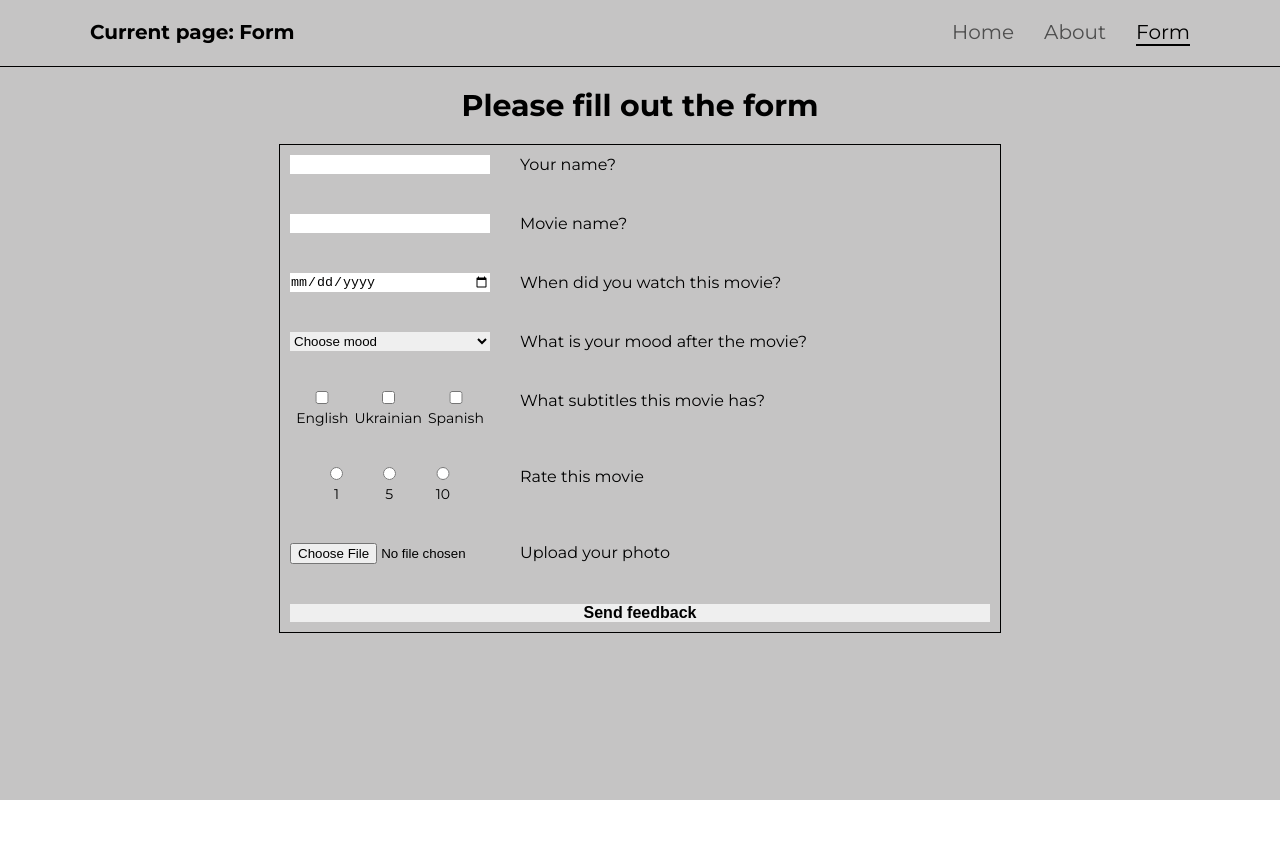
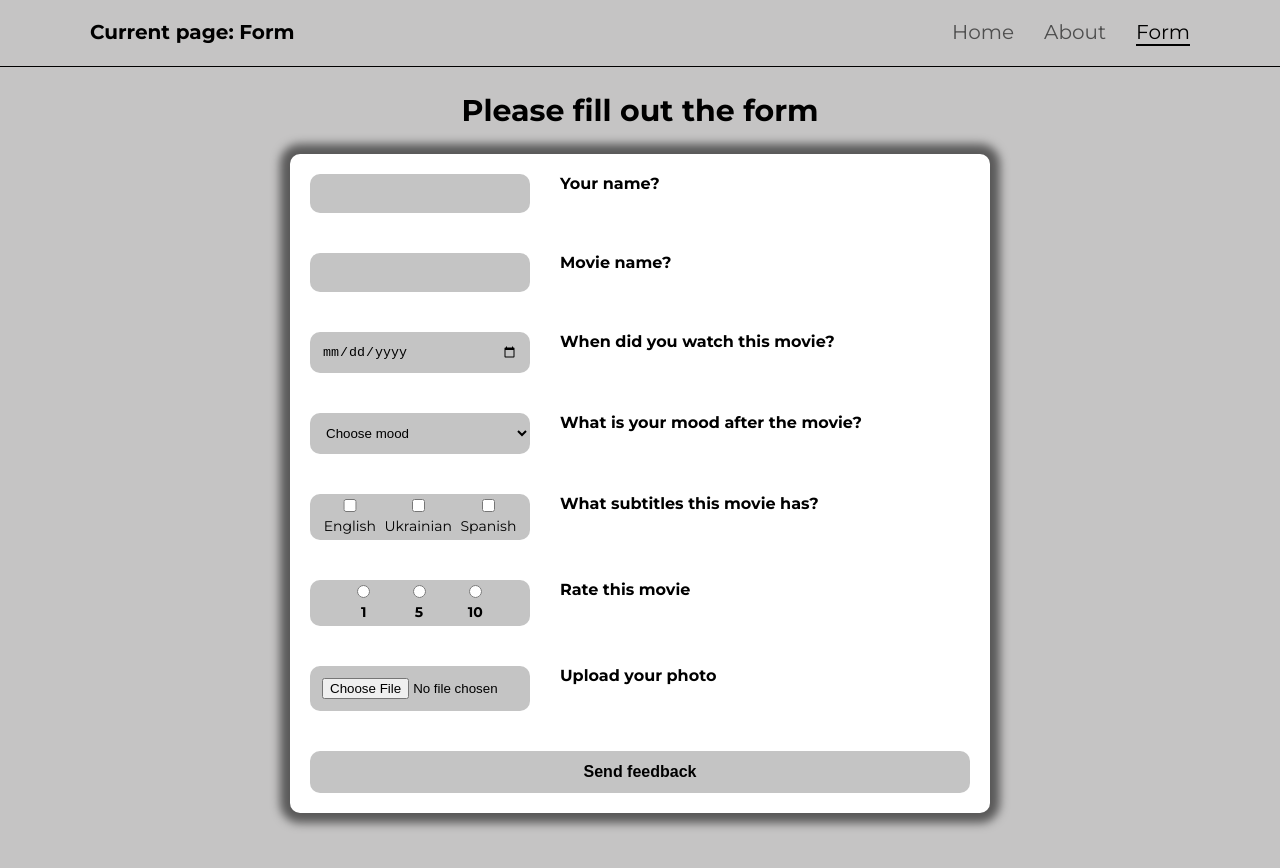
Before and after one commit to pedanmax/react-rss, a React (Vite) app in the folder react/: page /form in a window 1280 px wide. Shown: the top 868 px of the page. Before the commit the page ends 800 px from the top, so only its background shows below. Built offline with nearby package versions, Linux system fonts and the light colour scheme.

Commit message:
feat:add some styles to form

```diff
--- a/react/src/components/Form/Form.scss
+++ b/react/src/components/Form/Form.scss
@@ -1,12 +1,19 @@
 .form{
-  border: 1px solid #000;
+  background-color: #fff;
   max-width: 700px;
   margin: 0 auto;
   display: flex;
   flex-direction: column;
   gap: 40px;
-  padding: 10px;
+  padding: 20px;
   margin-bottom: 30px;
+  box-sizing: border-box;
+  border-radius: 10px;
+  box-shadow: 0 0 10px 10px #0000008c;
+  transition: all 0.3s ease;
+  &:hover{
+    box-shadow: 0 0 22px 10px #0000008c;
+  }
   &__box{
     display: flex;
     gap: 30px;
@@ -14,9 +21,18 @@
     position: relative;
   }
   &__inputs{
-    width: 200px;
+    width: 220px;
     display: flex;
     justify-content: space-evenly;
+    background-color: #c4c4c4;
+    box-sizing: border-box;
+    border-radius: 10px;
+    padding: 5px;
+    transition: all 0.3s ease;
+    &:focus, &:hover{
+      box-shadow: 0 0 10px 5px #0000008c;
+      outline: none;
+    }
   }
   &__input-box{
     font-size: 14px;
@@ -30,7 +46,7 @@
 
   }
   &__label{
-
+    font-weight: 700;
   }
   &__checkbox{
 
@@ -45,19 +61,37 @@
     font-weight: 700;
     font-size: 16px;
     cursor: pointer;
+    background-color: #c4c4c4;
+    border-radius: 10px;
+    padding: 12px;
+    transition: all 0.3s ease;
+    &:hover{
+      background-color: #afaeae;
+    }
   }
   &__error{
     position: absolute;
-    top: 25px;
+    top: 45px;
     font-size: 14px;
     color: red;
     font-weight: 700;
     &_checkbox{
-      top: 40px;
+      top: 50px;
       left: 0;
     }
   }
 }
 .input{
-  width: 200px;
+  display: block;
+  width: 220px;
+  background-color: #c4c4c4;
+  padding: 12px;
+  border-radius: 10px;
+  box-sizing: border-box;
+  transition: all 0.3s ease;
+  &:focus, &:hover{
+    box-shadow: 0 0 10px 5px #0000008c;
+    outline: none;
+  }
+
 }
--- a/react/src/components/Form/FormComponents/DateInput.tsx
+++ b/react/src/components/Form/FormComponents/DateInput.tsx
@@ -15,7 +15,7 @@ class DateInput extends React.Component<{
   render() {
     return (
       <div className='form__box'>
-        <input type='date' className='form__date input' ref={this.props.refProp} id='date' />
+        <input type='date' className='form__date input' ref={this.props.refProp} />
         {!this.props.error && (
           <p className='form__error'>This date has not yet come or not valid</p>
         )}
--- a/react/src/components/Form/FormComponents/FileInput.tsx
+++ b/react/src/components/Form/FormComponents/FileInput.tsx
@@ -15,15 +15,9 @@ class FileInput extends React.Component<{
   render() {
     return (
       <div className='form__box'>
-        <input
-          type='file'
-          className='form__file input'
-          id='file'
-          accept='image/*'
-          ref={this.props.refProp}
-        />
+        <input type='file' className='form__file input' accept='image/*' ref={this.props.refProp} />
         {!this.props.error && <p className='form__error'>You must select a file of type image</p>}
-        <label htmlFor='file' className='form__labe'>
+        <label htmlFor='file' className='form__label'>
           Upload your photo
         </label>
       </div>
--- a/react/src/components/Form/FormComponents/TextInput.tsx
+++ b/react/src/components/Form/FormComponents/TextInput.tsx
@@ -15,7 +15,7 @@ class TextInput extends React.Component<{
   render() {
     return (
       <div className='form__box'>
-        <input type='text' ref={this.props.refProp} className='form__name input' name='name' />
+        <input type='text' ref={this.props.refProp} className='form__name input' />
         {!this.props.error && (
           <p className='form__error'>
             Name must be over 3 symbols, only letters, first letter is uppercase
--- a/react/src/pages/FormPage/FormPage.scss
+++ b/react/src/pages/FormPage/FormPage.scss
@@ -1,10 +1,10 @@
 .form-page{
-  padding-bottom: 30px;
+  padding: 0px 15px 30px;
   &__title, &__subtitle{
     font-size: 30px;
     font-weight: 700;
     text-align: center;
-    padding: 20px 0px;
+    padding: 25px 0px;
   }
   &__subtitle{
     padding: 0;
```
